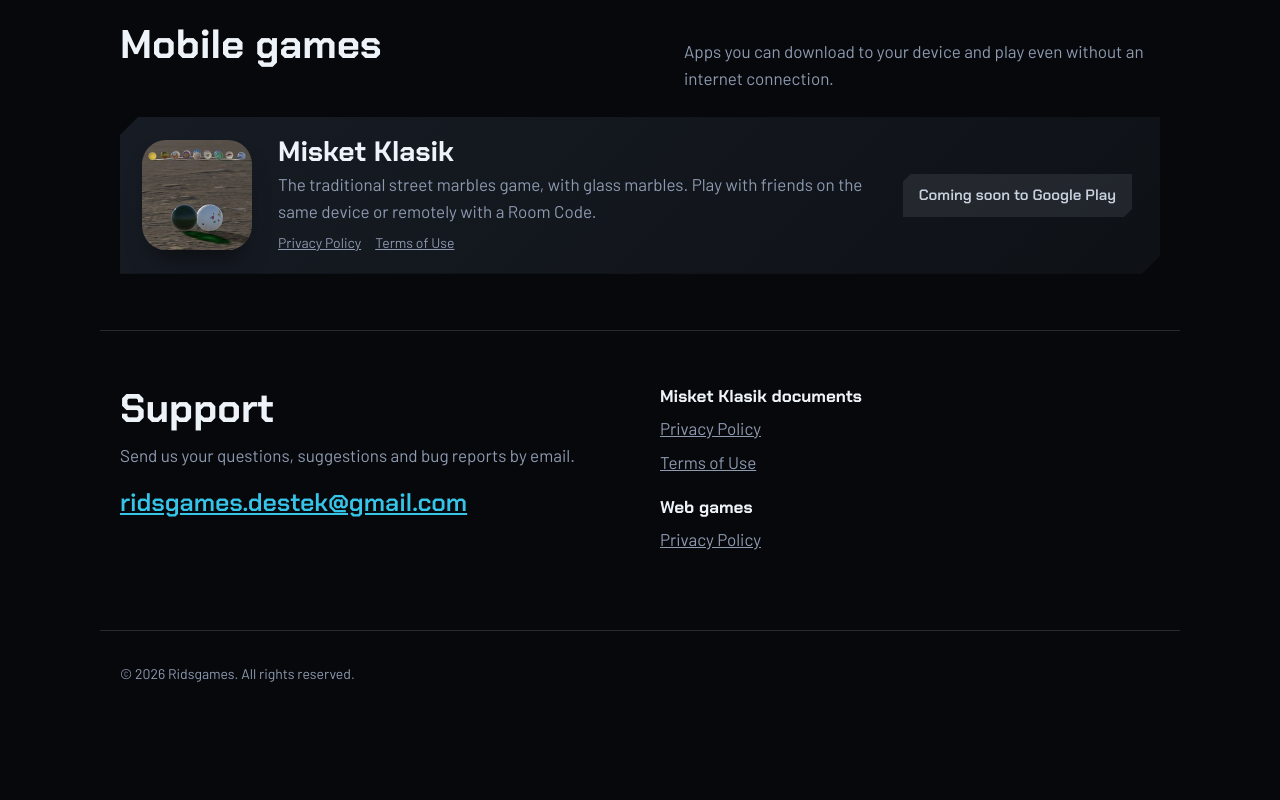
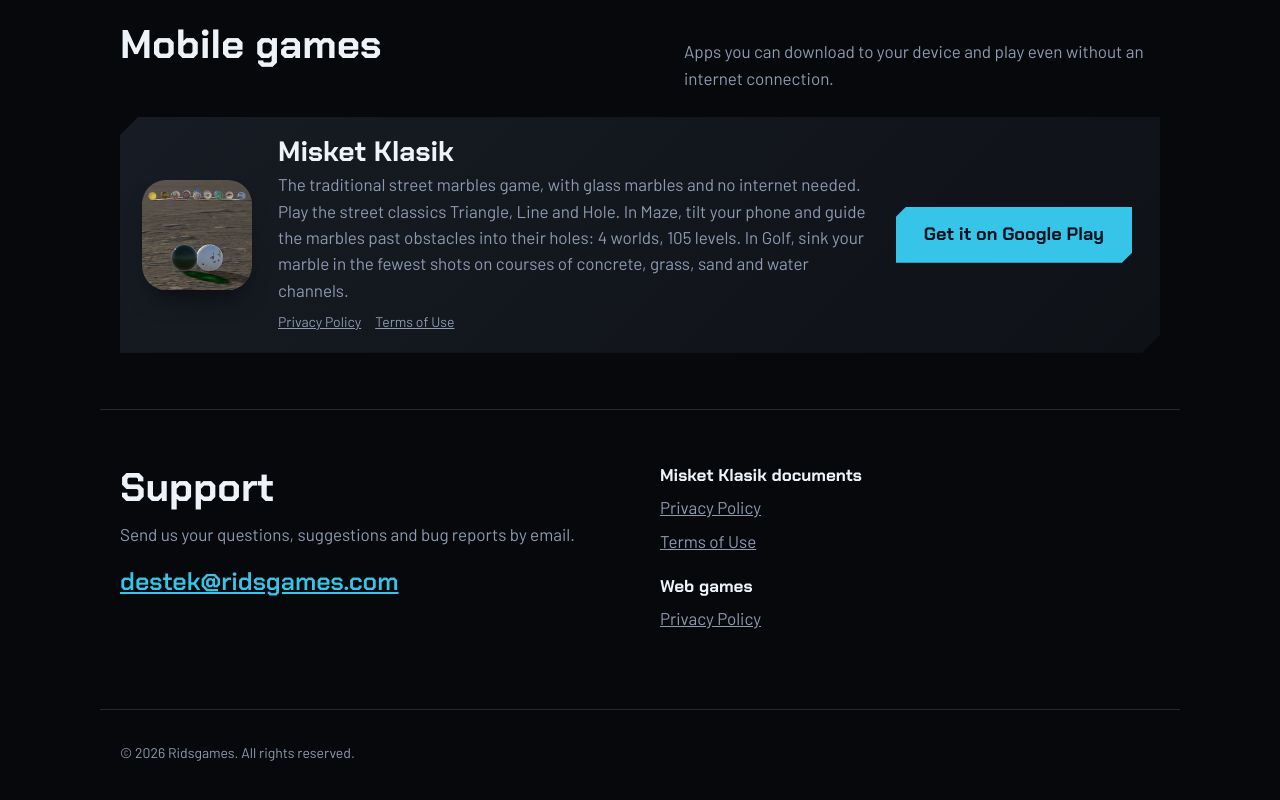
Before and after one commit to ridsgames/ridsgames.github.io, a plain HTML site: page index.html in a window 1280 px wide. Shown: the part 2485-3285 px from the top of the page. Before the commit the page ends 3214 px from the top, so only its background shows below. Drawn offline with Linux system fonts and the light colour scheme.

Commit message:
Güncelleme

```diff
--- a/index.html
+++ b/index.html
@@ -117,7 +117,7 @@ section.shelf.first { border-top: 0; padding-top: 20px; }
 .strip .legal { font-size: 14px; display: flex; gap: 6px 14px; flex-wrap: wrap; }
 .strip .legal a { color: var(--steel-dim); }
 .strip .legal a:hover { color: #fff; }
-.soon { --cut: 8px; font-family: var(--display); font-weight: 600; font-size: 15px; white-space: nowrap; padding: 10px 16px; background: rgba(201,210,223,.1); color: var(--steel); }
+.strip .btn { white-space: nowrap; }
 
 .contact { display: grid; grid-template-columns: 1fr 1fr; gap: 40px; align-items: start; }
 .contact h2 { font-size: clamp(28px, 4vw, 40px); margin-bottom: 12px; }
@@ -145,7 +145,7 @@ footer { border-top: 1px solid var(--line); padding-top: 32px; padding-bottom: c
   .strip { grid-template-columns: auto 1fr; padding: 18px; gap: 14px 16px; }
   .marble { width: 72px; height: 72px; }
   .strip h3 { font-size: 23px; }
-  .strip .soon { grid-column: 1 / -1; justify-self: start; }
+  .strip .btn { grid-column: 1 / -1; justify-self: start; }
 }
 @media (prefers-reduced-motion: reduce) {
   .btn { transition: none; }
@@ -257,10 +257,10 @@ footer { border-top: 1px solid var(--line); padding-top: 32px; padding-bottom: c
       <img class="marble" src="assets/misket-klasik.webp" alt="Misket Klasik" width="110" height="110">
       <div>
         <h3>Misket Klasik</h3>
-        <p data-i18n="misketDesc">Geleneksel sokak misket oyunu, cam misketlerle. Arkadaşlarınızla aynı cihazda veya Oda Kodu ile uzaktan oynayabilirsiniz.</p>
+        <p data-i18n="misketDesc">Geleneksel sokak misket oyunu, cam misketlerle ve internetsiz. Sokağın klasikleri Mors, Tumba ve Kuyu'yu oynayın. Labirent'te telefonu eğip misketleri engellerin arasından geçirerek yuvalarına oturtun; 4 dünya, 105 bölüm. Golf'te betondan çimene, kumdan su arkına uzanan parkurlarda misketi en az atışla kuyuya sokun.</p>
         <div class="legal"><a href="gizlilik.html" data-lang="tr">Gizlilik Politikası</a><a href="sartlar.html" data-lang="tr">Kullanım Şartları</a><a href="privacy.html" data-lang="en" lang="en" hidden>Privacy Policy</a><a href="terms.html" data-lang="en" lang="en" hidden>Terms of Use</a></div>
       </div>
-      <span class="soon cut" data-i18n="soonPlay">Yakında Google Play'de</span>
+      <a class="btn" href="https://play.google.com/store/apps/details?id=com.ridsgame.misketklasik" target="_blank" rel="noopener" data-i18n="getPlay">Google Play'den indir</a>
     </article>
   </section>
 
@@ -268,7 +268,7 @@ footer { border-top: 1px solid var(--line); padding-top: 32px; padding-bottom: c
     <div>
       <h2 id="h-destek" data-i18n="support">Destek</h2>
       <p data-i18n="supportDesc">Soru, öneri ve hata bildirimleriniz için bize e-posta ile ulaşabilirsiniz.</p>
-      <a class="mail" href="mailto:ridsgames.destek@gmail.com">ridsgames.destek@gmail.com</a>
+      <a class="mail" href="mailto:destek@ridsgames.com">destek@ridsgames.com</a>
     </div>
     <div class="docs">
       <h3 data-lang="tr">Misket Klasik belgeleri</h3>
@@ -317,8 +317,8 @@ const I18N_EN = {
   mayinName: 'Minesweeper', mayinDesc: 'Open every square without stepping on a mine. Numbers tell how many mines are around; plant a flag where you suspect one.',
   tagLevels: '3 levels plus custom', tagThemes5: '5 themes',
   mobileGames: 'Mobile games', mobileDesc: 'Apps you can download to your device and play even without an internet connection.',
-  misketDesc: 'The traditional street marbles game, with glass marbles. Play with friends on the same device or remotely with a Room Code.',
-  soonPlay: 'Coming soon to Google Play',
+  misketDesc: 'The traditional street marbles game, with glass marbles and no internet needed. Play the street classics Triangle, Line and Hole. In Maze, tilt your phone and guide the marbles past obstacles into their holes: 4 worlds, 105 levels. In Golf, sink your marble in the fewest shots on courses of concrete, grass, sand and water channels.',
+  getPlay: 'Get it on Google Play',
   supportDesc: 'Send us your questions, suggestions and bug reports by email.', rights: 'All rights reserved.'
 };
 const TR = { title: document.title };
```
